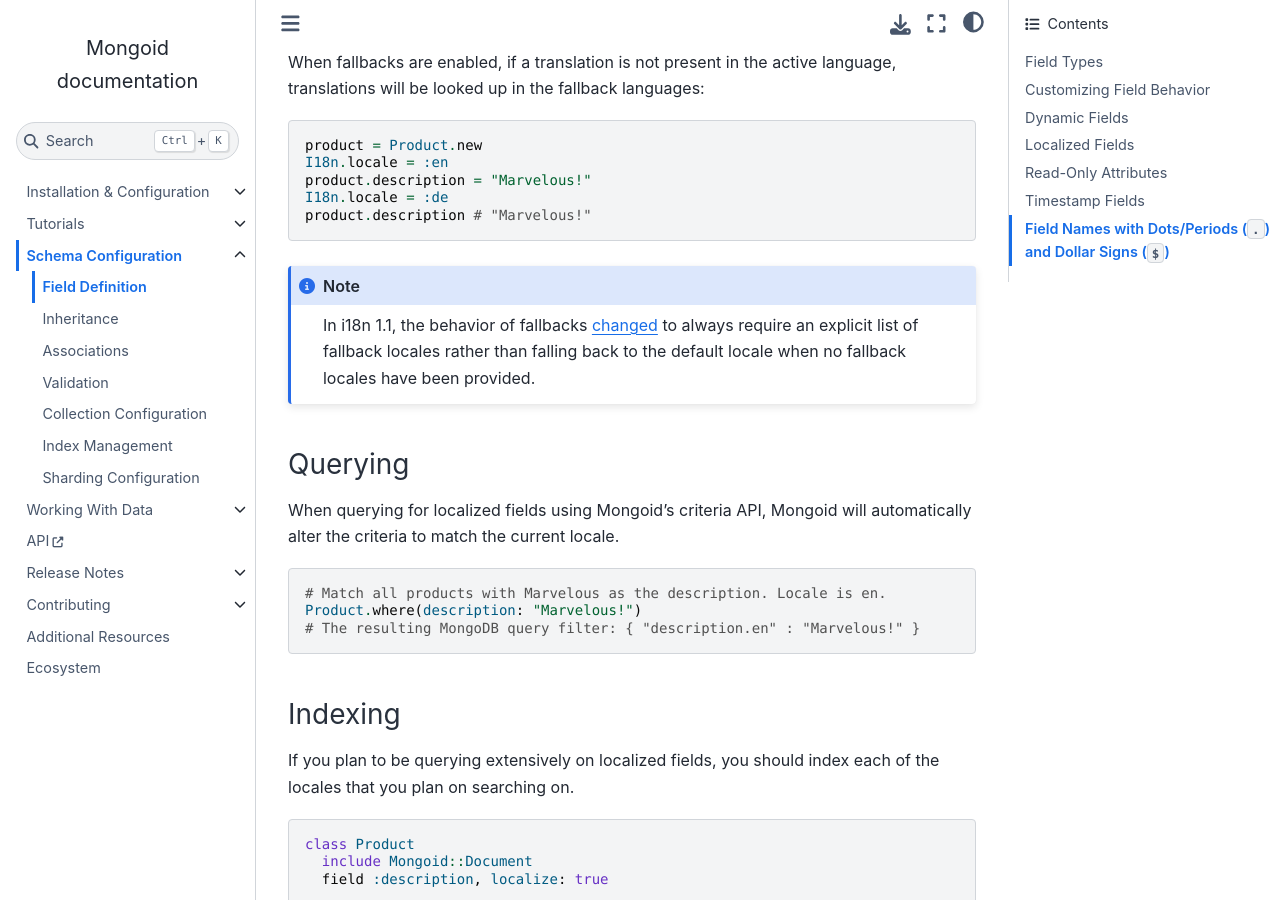
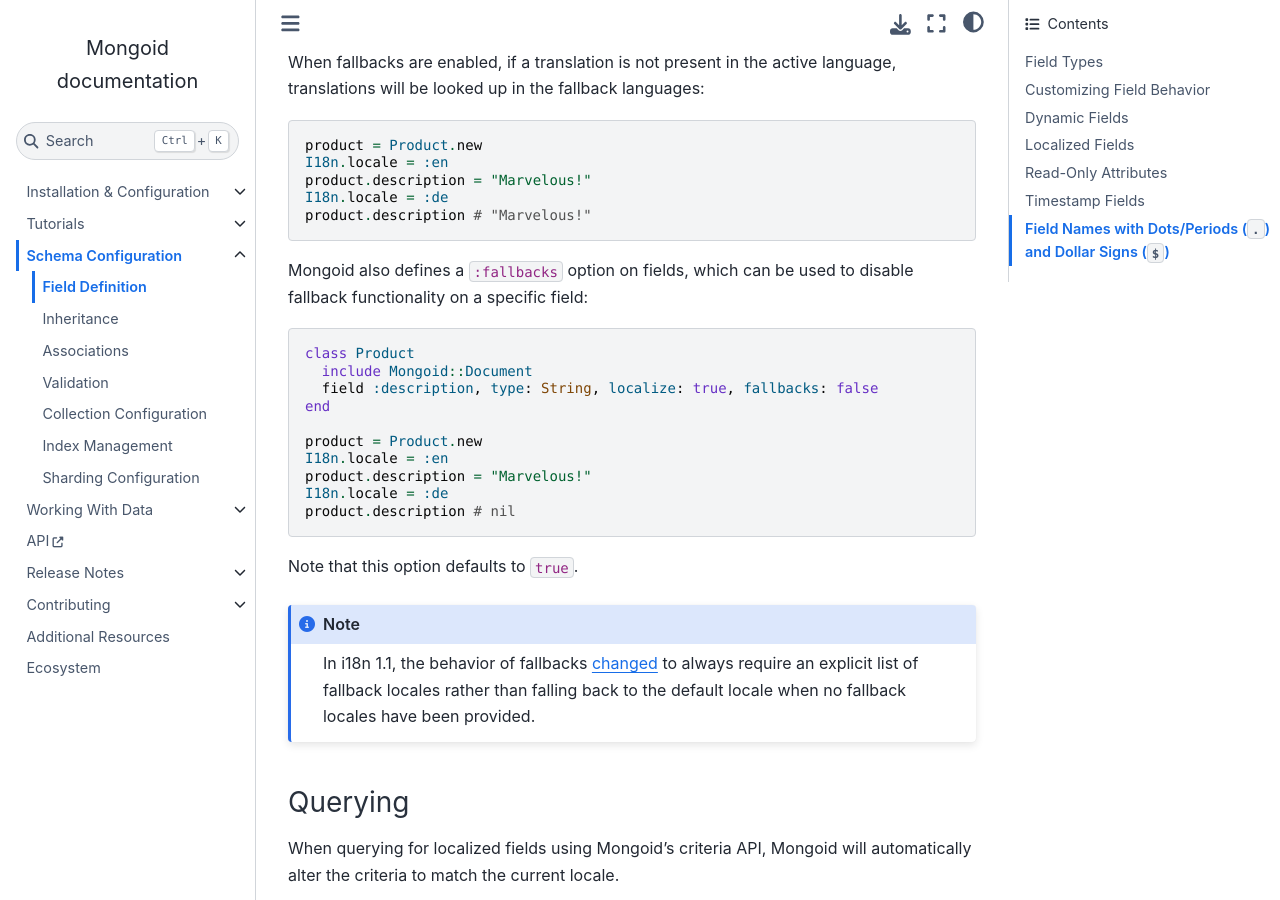
Before and after one commit to i80and/docs-mongoid, a Sphinx documentation site: the page built from docs/reference/fields.txt, in a window 1280 px wide and 900 px high, scrolled down 29458 px. Built offline with Sphinx 7.4.7 and the Sphinx Book theme 1.1.4, drawn with Linux system fonts in a browser that asks for light colours; cross-references to code outside the pages are shown as plain code.

Commit message:
MONGOID-5458 Document fallbacks option on localized fields (#5439)

```diff
--- a/docs/reference/fields.txt
+++ b/docs/reference/fields.txt
@@ -1502,6 +1502,24 @@ language, translations will be looked up in the fallback languages:
   I18n.locale = :de
   product.description # "Marvelous!"
 
+Mongoid also defines a ``:fallbacks`` option on fields, which can be used to
+disable fallback functionality on a specific field:
+
+.. code:: ruby
+
+  class Product
+    include Mongoid::Document
+    field :description, type: String, localize: true, fallbacks: false
+  end
+
+  product = Product.new
+  I18n.locale = :en
+  product.description = "Marvelous!"
+  I18n.locale = :de
+  product.description # nil
+
+Note that this option defaults to ``true``.
+
 .. note::
 
   In i18n 1.1, the behavior of fallbacks `changed <https://github.com/ruby-i18n/i18n/pull/415>`_
```
